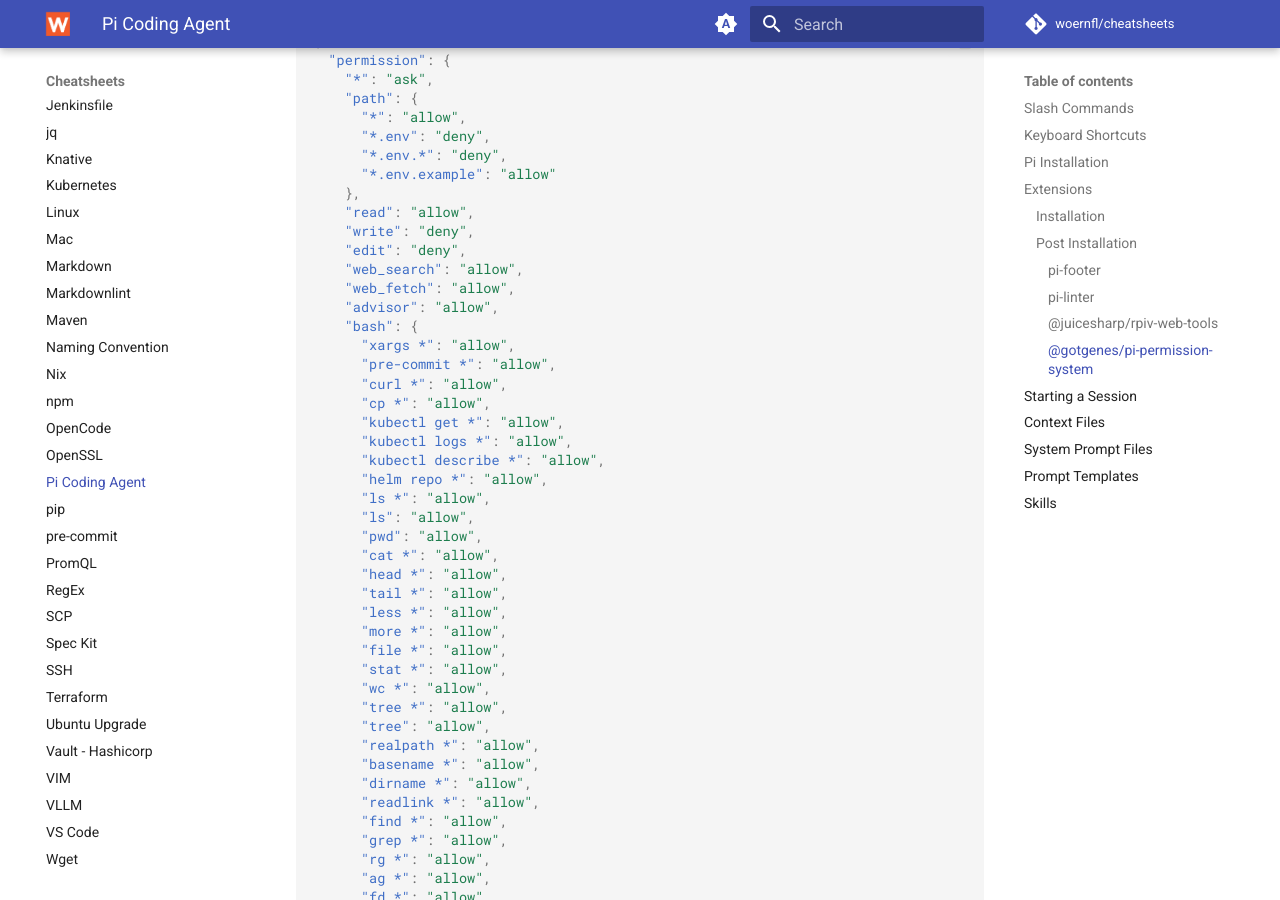
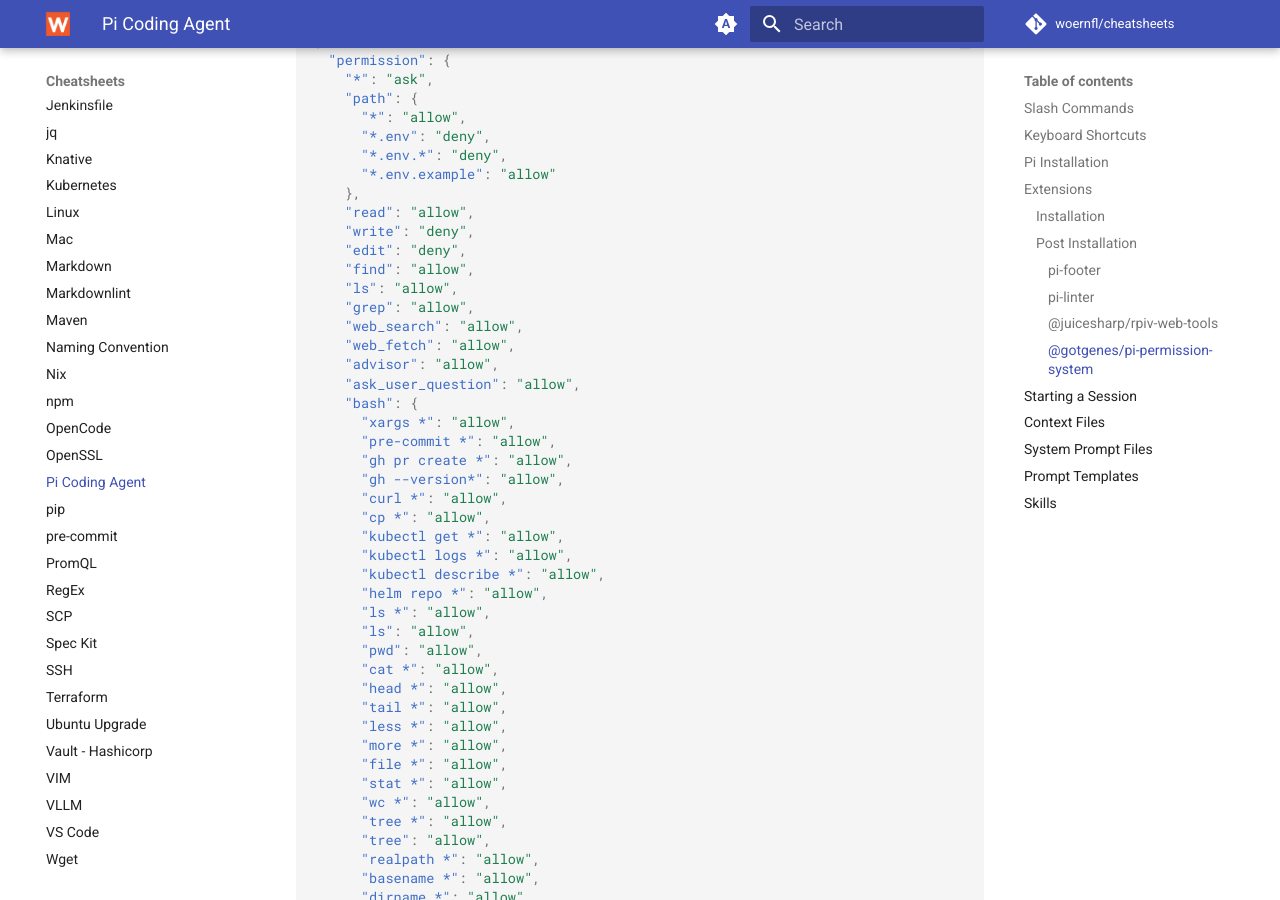
Before and after one commit to woernfl/cheatsheets, an MkDocs documentation site: the page built from docs/pi.md, in a window 1280 px wide and 900 px high, scrolled down 5135 px. Built offline with MkDocs 1.6.1 and Material for MkDocs 9.7.7, drawn with Linux system fonts in a browser that asks for light colours; comment, search, counter and statistics services are not loaded; some of the changed text lies outside the part shown.

Commit message:
Update permissions in pi.md for various commands (#410)

```diff
--- a/docs/pi.md
+++ b/docs/pi.md
@@ -235,12 +235,18 @@ File to modify: `~/.pi/agent/extensions/pi-permission-system/config.json`:
     "read": "allow",
     "write": "deny",
     "edit": "deny",
+    "find": "allow",
+    "ls": "allow",
+    "grep": "allow",
     "web_search": "allow",
     "web_fetch": "allow",
     "advisor": "allow",
+    "ask_user_question": "allow",
     "bash": {
       "xargs *": "allow",
       "pre-commit *": "allow",
+      "gh pr create *": "allow",
+      "gh --version*": "allow",
       "curl *": "allow",
       "cp *": "allow",
       "kubectl get *": "allow",
```
Also changed, not shown: other parts of docs/pi.md (+0 -1 lines).
